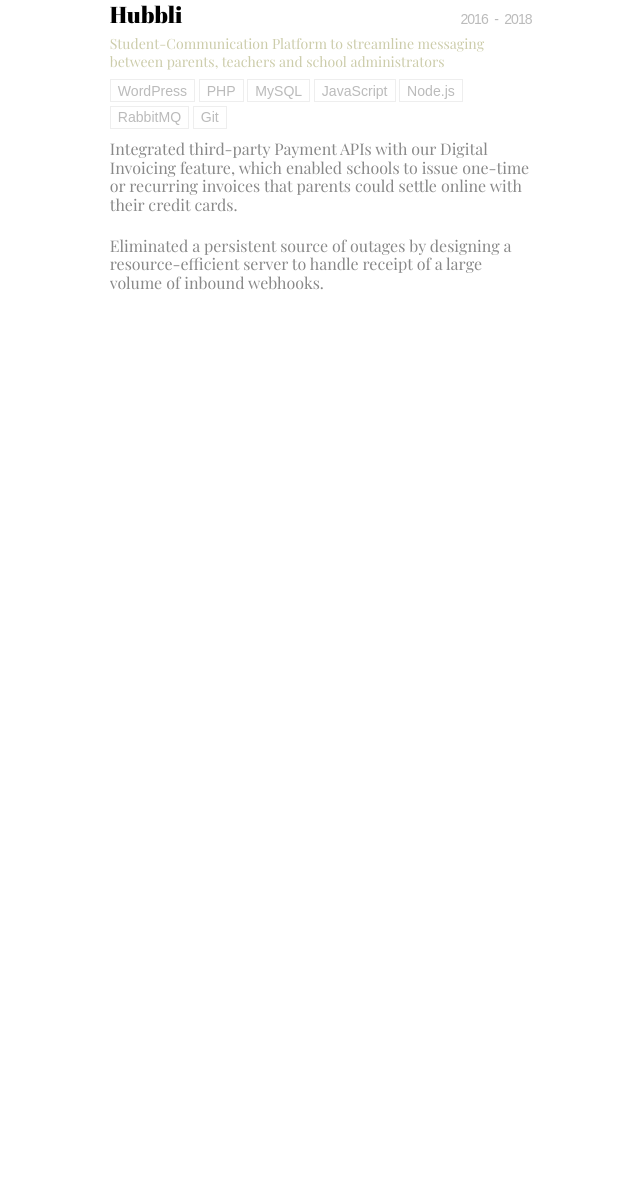
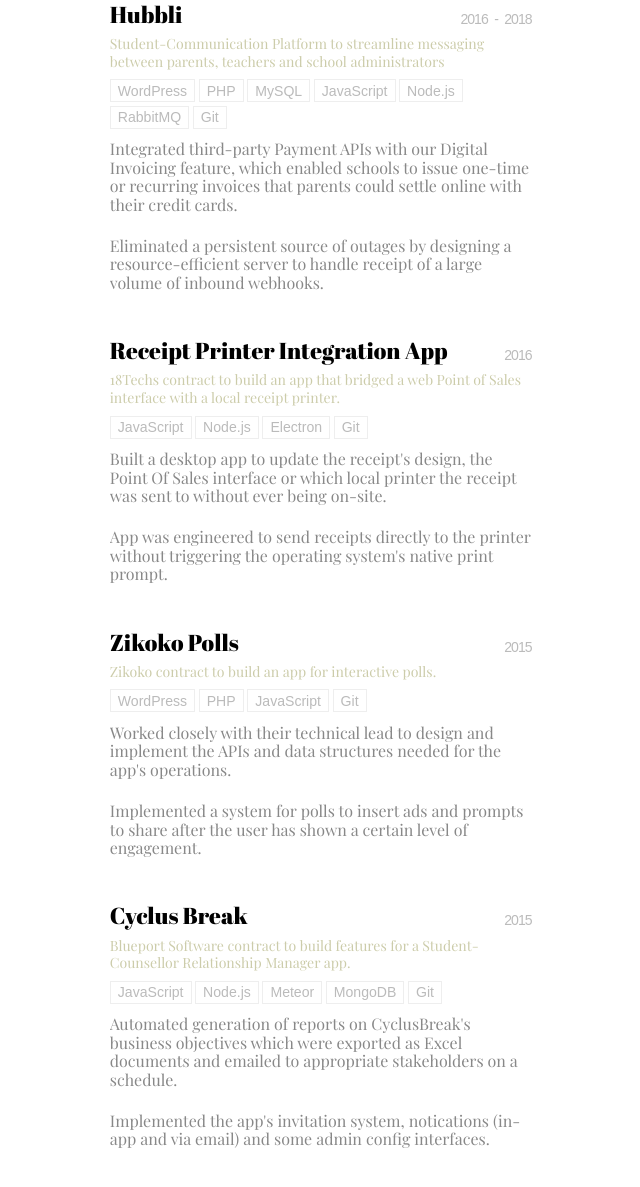
Before and after one commit to Akamaozu/resume, a website: page html/resume.html in a window 1280 px wide. Shown: the part 701-1888 px from the top of the page, without its empty margins (423-1063 px from the left). Before the commit the page ends 1040 px from the top, so only its background shows below. Drawn offline with Linux system fonts and the light colour scheme; files that its build step writes are made by us from their sources.

Commit message:
added experiences: receipt printer, zikoko polls, cyclusbreak

```diff
--- a/html/resume.html
+++ b/html/resume.html
@@ -102,6 +102,52 @@
           <div class="detail">Eliminated a persistent source of outages by designing a resource-efficient server to handle receipt of a large volume of inbound webhooks.</div>
         </div>
       </div>
+      <div class="experience">
+        <div class="title">Receipt Printer Integration App</div>
+        <div class="duration">2016</div>
+        <div class="description">18Techs contract to build an app that bridged a web Point of Sales interface with a local receipt printer.</div>
+        <div class="competencies">
+          <div class="competency">JavaScript</div>
+          <div class="competency">Node.js</div>
+          <div class="competency">Electron</div>
+          <div class="competency">Git</div>
+        </div>
+        <div class="details">
+          <div class="detail">Built a desktop app to update the receipt's design, the Point Of Sales interface or which local printer the receipt was sent to without ever being on-site.</div>
+          <div class="detail">App was engineered to send receipts directly to the printer without triggering the operating system's native print prompt.</div>
+        </div>
+      </div>
+      <div class="experience">
+        <div class="title">Zikoko Polls</div>
+        <div class="duration">2015</div>
+        <div class="description">Zikoko contract to build an app for interactive polls.</div>
+        <div class="competencies">
+          <div class="competency">WordPress</div>
+          <div class="competency">PHP</div>
+          <div class="competency">JavaScript</div>
+          <div class="competency">Git</div>
+        </div>
+        <div class="details">
+          <div class="detail">Worked closely with their technical lead to design and implement the APIs and data structures needed for the app's operations.</div>
+          <div class="detail">Implemented a system for polls to insert ads and prompts to share after the user has shown a certain level of engagement.</div>
+        </div>
+      </div>
+      <div class="experience">
+        <div class="title">Cyclus Break</div>
+        <div class="duration">2015</div>
+        <div class="description">Blueport Software contract to build features for a Student-Counsellor Relationship Manager app.</div>
+        <div class="competencies">
+          <div class="competency">JavaScript</div>
+          <div class="competency">Node.js</div>
+          <div class="competency">Meteor</div>
+          <div class="competency">MongoDB</div>
+          <div class="competency">Git</div>
+        </div>
+        <div class="details">
+          <div class="detail">Automated generation of reports on CyclusBreak's business objectives which were exported as Excel documents and emailed to appropriate stakeholders on a schedule.</div>
+          <div class="detail">Implemented the app's invitation system, notications (in-app and via email) and some admin config interfaces.</div>
+        </div>
+      </div>
     </div>
   </body>
 </html>
```
